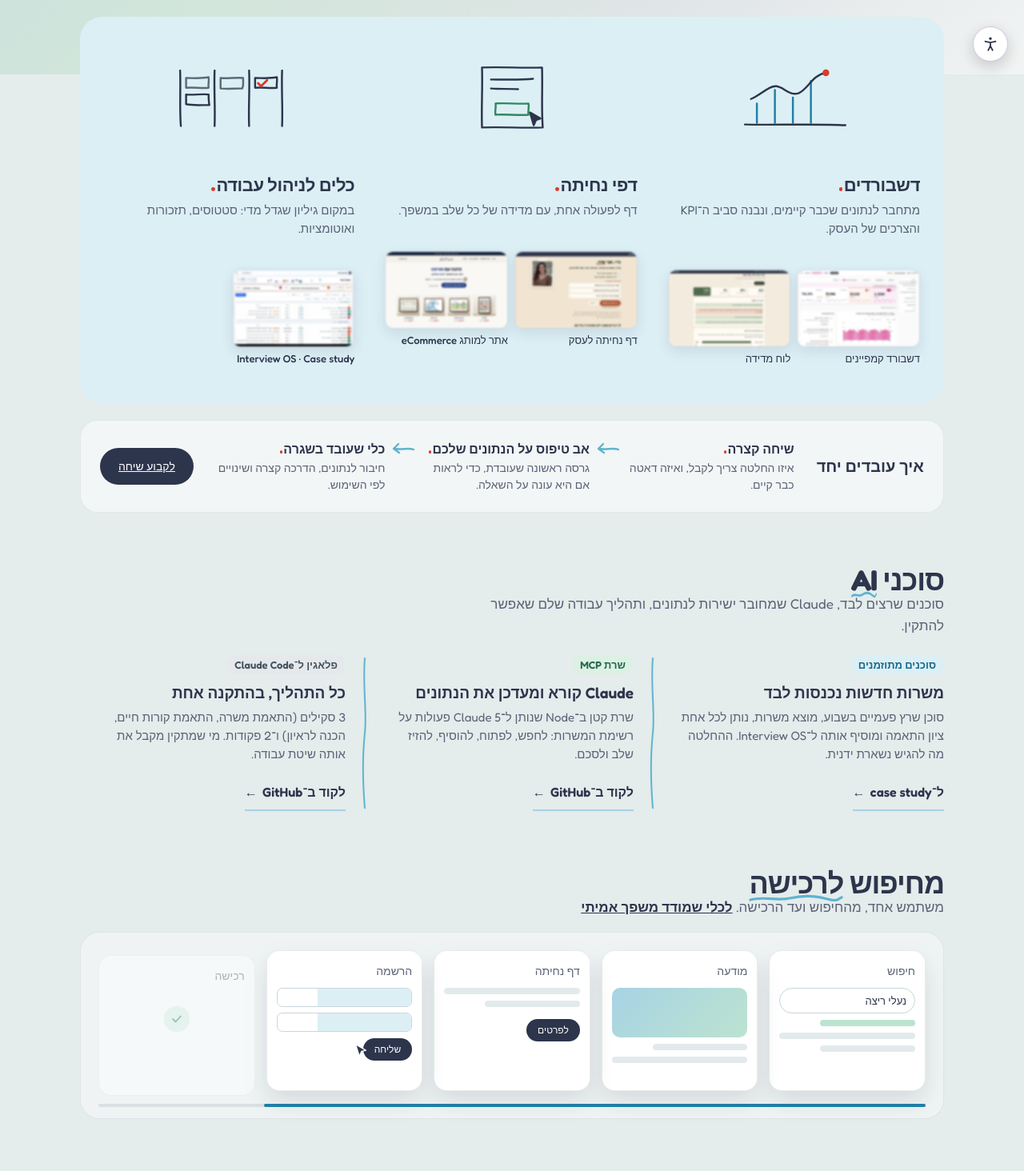
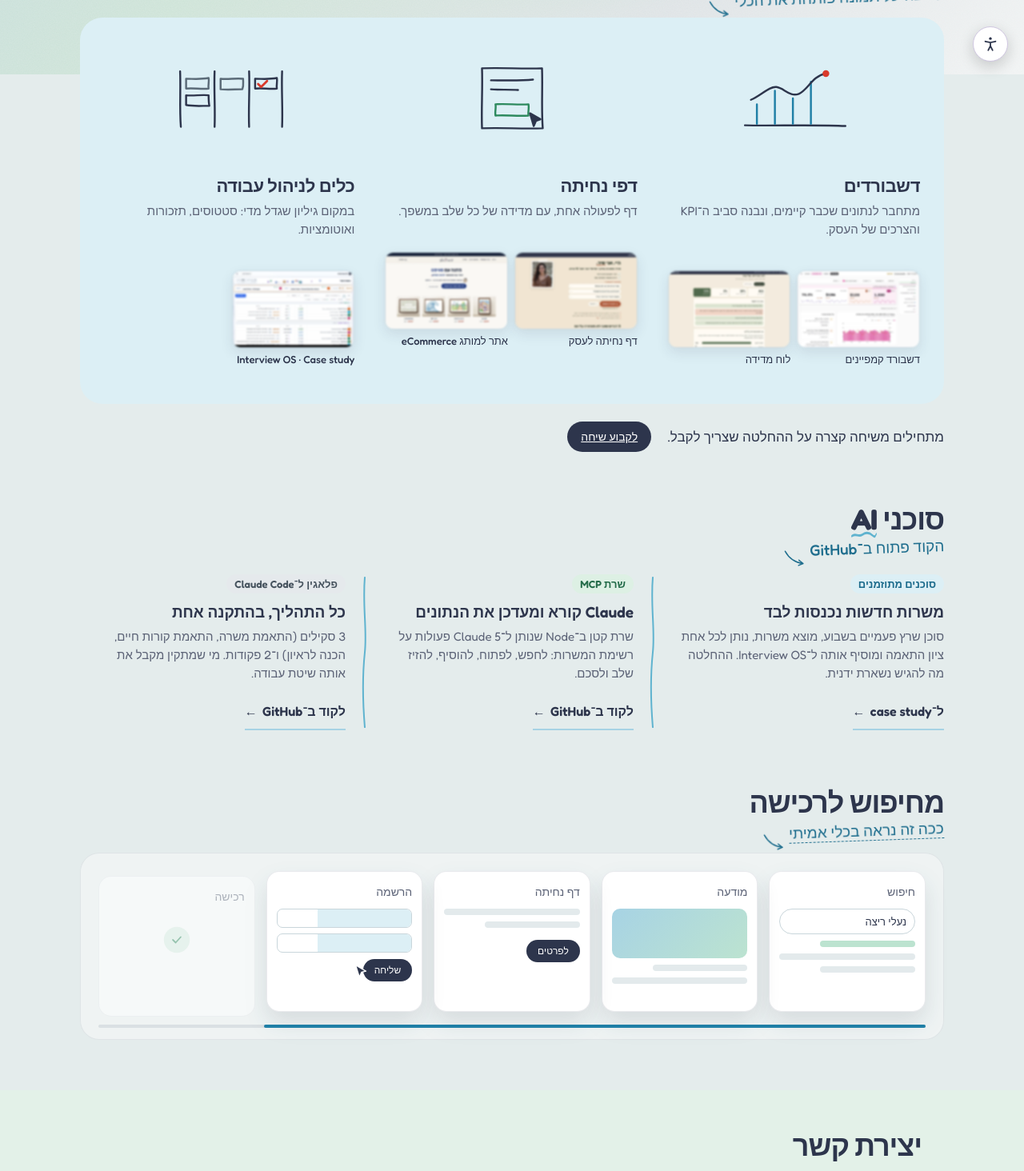
Before and after one commit to nimrodv10-arch/nimrod-showcase, a plain HTML site: page index.html in a window 1280 px wide. Shown: the part 707-2171 px from the top of the page at 80% size. Drawn offline with Linux system fonts and the light colour scheme; a web font is replaced by a local one.

Commit message:
Deslop: handwritten notes instead of section leads, fewer signature marks, one-line next step, WhatsApp in contact, hero single CTA, left-aligned facts
Co-Authored-By: Claude Opus 5.5 <noreply@anthropic.com>
Claude-Session: https://claude.ai/code/session_0111db7UG8ebnwzZUUMUR8SW

```diff
--- a/assets/sc-extra.css
+++ b/assets/sc-extra.css
@@ -400,3 +400,18 @@ button.nd-btn { cursor: pointer; font: inherit; }
 @media (prefers-reduced-motion: reduce) { .sv-ex img { transition: none; } }
 .sv-ex { margin-block-start: 14px !important; }
 .sv-ex a { flex: 0 1 calc(50% - 5px) !important; }
+
+/* deslop 25.11 */
+.sc-hnote { display: inline-flex; align-items: flex-end; gap: 4px; margin: -6px 0 18px; font: 500 19px/1.2 var(--font-hand); color: #1F6E8E; transform: rotate(-2deg); transform-origin: right; }
+.sc-hnote a { color: inherit; text-decoration: none; border-block-end: 1.5px dashed currentColor; }
+.sc-hnote svg { inline-size: 30px; block-size: 22px; fill: none; stroke: currentColor; stroke-width: 2; stroke-linecap: round; stroke-linejoin: round; transform: scaleX(-1) translateY(8px); }
+.sc-next { display: flex; flex-wrap: wrap; align-items: center; gap: 12px 20px; margin-block-start: 22px; }
+.sc-next p { margin: 0; font-size: 17px; color: var(--ink); }
+.sc-facts.sc-facts--row { justify-content: flex-start !important; }
+.sc-facts--row > div { justify-content: flex-start !important; }
+@keyframes fxDot { 0% { opacity: 0; transform: translateY(-.5em) scale(.6); } 70% { opacity: 1; transform: translateY(.06em) scale(1.05); } 100% { opacity: 1; transform: none; } }
+.sc-wa { transition: transform .15s cubic-bezier(.22,1,.36,1), box-shadow .15s; }
+@media (hover: hover) { .sc-wa:hover { transform: translateY(-2px); } }
+.sc-wa:active { transform: scale(.97); }
+@media (prefers-reduced-motion: reduce) { .sc-wa { transition: none; } }
+.sc-contact__ways { grid-template-columns: repeat(3, minmax(0,1fr)) !important; } @media (max-width: 767px) { .sc-contact__ways { grid-template-columns: minmax(0,1fr) !important; } }
--- a/index.html
+++ b/index.html
@@ -985,7 +985,6 @@ body { margin: 0; padding: var(--space-5); }
         <h1 class="fx-type sc-stage__title" dir="ltr" lang="en">NIMSKY</h1>
         <p class="sc-rot" dir="ltr" lang="en">From <span class="sc-rot__w" data-words="click|data|funnel">click</span><span class="sc-rot__c" aria-hidden="true"></span> to decision</p>
         <div class="sc-cta sc-cta--two">
-          <button type="button" class="nd-btn nd-btn--primary" data-cv aria-haspopup="dialog"><span class="sc-who">מגייסים</span>קורות חיים</button>
           <a class="nd-btn nd-btn--secondary sc-wa" href="https://wa.me/972542009594?text=%D7%94%D7%99%D7%99%20%D7%A0%D7%9E%D7%A8%D7%95%D7%93%2C%20%D7%94%D7%92%D7%A2%D7%AA%D7%99%20%D7%9E%D7%94%D7%90%D7%AA%D7%A8" target="_blank" rel="noopener" dir="ltr" lang="en"><svg viewBox="0 0 24 24" fill="currentColor" aria-hidden="true"><path d="M12 2a10 10 0 0 0-8.6 15.1L2 22l5-1.3A10 10 0 1 0 12 2Zm0 18.2a8.2 8.2 0 0 1-4.2-1.2l-.3-.2-3 .8.8-2.9-.2-.3A8.2 8.2 0 1 1 12 20.2Zm4.5-6.1c-.2-.1-1.5-.7-1.7-.8-.2-.1-.4-.1-.6.1l-.8 1c-.1.2-.3.2-.5.1a6.7 6.7 0 0 1-3.3-2.9c-.2-.4.2-.4.7-1.3.1-.2 0-.3 0-.4l-.8-1.9c-.2-.5-.4-.4-.6-.4h-.5a1 1 0 0 0-.7.3 3 3 0 0 0-.9 2.2 5.2 5.2 0 0 0 1.1 2.7 11.9 11.9 0 0 0 4.6 4c1.7.7 2.4.8 3.2.7a2.8 2.8 0 0 0 1.8-1.3 2.3 2.3 0 0 0 .2-1.3c-.1-.1-.3-.2-.5-.3Z"/></svg>LET'S TALK BUSINESS</a>
         </div>
         <nav class="sc-jump" aria-label="מקטעים בעמוד"><a href="#work">כלים ושירותים</a><a href="#ai">סוכני AI</a><a href="#journey">מחיפוש לרכישה</a></nav>
@@ -1001,26 +1000,18 @@ body { margin: 0; padding: var(--space-5); }
 
     <section aria-labelledby="work">
       <h2 id="work" class="sc-section">כלים <em class="sc-acc">ושירותים</em></h2>
-      <p class="sc-lead">מה אפשר לבנות, ודוגמאות אמיתיות לכל אחד.</p>
+      <p class="sc-hnote">לחיצה על תמונה פותחת את הכלי<svg viewBox="0 0 40 30" aria-hidden="true"><path d="M36 3c-6 12-16 20-30 22m0 0 7-6m-7 6 8 3"/></svg></p>
       <ul class="sc-build fx-reveal">
-        <li style="--c:#1F7FA6;--t:#DCEFF5"><div class="sv-pan" aria-hidden="true"><svg class="sv-ill" viewBox="0 0 160 100"><path d="M14 86c30 1 98-1 134 1"/><path d="M30 84V58M54 84V40M78 84V50M102 84V28" class="c" stroke-width="9"/><path d="M22 52c14-6 24-18 34-17s18 14 30 9 18-24 36-27" /><circle cx="122" cy="17" r="4.5" class="d"/></svg></div><div class="sv-bd"><h3>דשבורדים<i class="sv-dot"></i></h3><p>מתחבר לנתונים שכבר קיימים, ונבנה סביב ה־KPI והצרכים של העסק.</p><div class="sv-ex"><a href="tools/ua-dashboard/"><img src="assets/ua-dashboard.webp" alt="" width="960" height="600" loading="lazy"><span>דשבורד קמפיינים</span></a><a href="tools/shir-board/"><img src="assets/shir-board.webp" alt="" width="960" height="600" loading="lazy"><span>לוח מדידה</span></a></div></div></li>
-        <li style="--c:#2E8A5E;--t:#DDF0E4"><div class="sv-pan" aria-hidden="true"><svg class="sv-ill" viewBox="0 0 160 100"><path d="M40 10c26-1 54 1 80 0 1 26-1 54 1 80-28 1-54-1-81 0-1-27 1-53 0-80Z"/><path d="M52 26c18 0 38 1 56-1M52 38c12 1 24 0 36 1"/><path d="M58 58c14-1 30 1 44 0 1 6-1 11 0 15-15 1-30-1-44 0-1-5 1-10 0-15Z" class="c"/><path d="M104 70l14 8-6 2-3 7Z" class="i"/></svg></div><div class="sv-bd"><h3>דפי נחיתה<i class="sv-dot"></i></h3><p>דף לפעולה אחת, עם מדידה של כל שלב במשפך.</p><div class="sv-ex"><a href="tools/shir-landing/"><img src="assets/shir-landing.webp" alt="" width="960" height="600" loading="lazy"><span>דף נחיתה לעסק</span></a><a href="https://plotwist-art.netlify.app/" target="_blank" rel="noopener"><img src="assets/plotwist.webp" alt="" width="960" height="600" loading="lazy"><span>אתר למותג eCommerce</span></a></div></div></li>
-        <li style="--c:#5B6B78;--t:#E5E9EC"><div class="sv-pan" aria-hidden="true"><svg class="sv-ill" viewBox="0 0 160 100"><path d="M14 14c1 24-1 50 1 74M60 14c-1 25 1 49 0 74M106 14c1 24-1 50 0 74M150 14c-1 25 1 49 0 74"/><path d="M22 24c10 0 20 1 30-1 1 5-1 10 0 14-10 1-20-1-30 0Z" class="c"/><path d="M22 46c10 1 20-1 30 0 0 5 0 9 1 14-11 0-21 1-31-1Z"/><path d="M68 24c10 1 20-1 30 0 0 5 1 9-1 14-10 0-19 1-29 0Z" class="c"/><path d="M114 24c10 0 19 1 29-1 1 5-1 10 0 14-10 1-19-1-29 0Z"/><path d="M118 31l4 4 8-8" class="d2"/></svg></div><div class="sv-bd"><h3>כלים לניהול עבודה<i class="sv-dot"></i></h3><p>במקום גיליון שגדל מדי: סטטוסים, תזכורות ואוטומציות.</p><div class="sv-ex"><a href="tools/interview-os/"><img src="assets/interview-os.webp" alt="" width="960" height="600" loading="lazy"><span>Interview OS · Case study</span></a></div></div></li>
+        <li style="--c:#1F7FA6;--t:#DCEFF5"><div class="sv-pan" aria-hidden="true"><svg class="sv-ill" viewBox="0 0 160 100"><path d="M14 86c30 1 98-1 134 1"/><path d="M30 84V58M54 84V40M78 84V50M102 84V28" class="c" stroke-width="9"/><path d="M22 52c14-6 24-18 34-17s18 14 30 9 18-24 36-27" /><circle cx="122" cy="17" r="4.5" class="d"/></svg></div><div class="sv-bd"><h3>דשבורדים</h3><p>מתחבר לנתונים שכבר קיימים, ונבנה סביב ה־KPI והצרכים של העסק.</p><div class="sv-ex"><a href="tools/ua-dashboard/"><img src="assets/ua-dashboard.webp" alt="" width="960" height="600" loading="lazy"><span>דשבורד קמפיינים</span></a><a href="tools/shir-board/"><img src="assets/shir-board.webp" alt="" width="960" height="600" loading="lazy"><span>לוח מדידה</span></a></div></div></li>
+        <li style="--c:#2E8A5E;--t:#DDF0E4"><div class="sv-pan" aria-hidden="true"><svg class="sv-ill" viewBox="0 0 160 100"><path d="M40 10c26-1 54 1 80 0 1 26-1 54 1 80-28 1-54-1-81 0-1-27 1-53 0-80Z"/><path d="M52 26c18 0 38 1 56-1M52 38c12 1 24 0 36 1"/><path d="M58 58c14-1 30 1 44 0 1 6-1 11 0 15-15 1-30-1-44 0-1-5 1-10 0-15Z" class="c"/><path d="M104 70l14 8-6 2-3 7Z" class="i"/></svg></div><div class="sv-bd"><h3>דפי נחיתה</h3><p>דף לפעולה אחת, עם מדידה של כל שלב במשפך.</p><div class="sv-ex"><a href="tools/shir-landing/"><img src="assets/shir-landing.webp" alt="" width="960" height="600" loading="lazy"><span>דף נחיתה לעסק</span></a><a href="https://plotwist-art.netlify.app/" target="_blank" rel="noopener"><img src="assets/plotwist.webp" alt="" width="960" height="600" loading="lazy"><span>אתר למותג eCommerce</span></a></div></div></li>
+        <li style="--c:#5B6B78;--t:#E5E9EC"><div class="sv-pan" aria-hidden="true"><svg class="sv-ill" viewBox="0 0 160 100"><path d="M14 14c1 24-1 50 1 74M60 14c-1 25 1 49 0 74M106 14c1 24-1 50 0 74M150 14c-1 25 1 49 0 74"/><path d="M22 24c10 0 20 1 30-1 1 5-1 10 0 14-10 1-20-1-30 0Z" class="c"/><path d="M22 46c10 1 20-1 30 0 0 5 0 9 1 14-11 0-21 1-31-1Z"/><path d="M68 24c10 1 20-1 30 0 0 5 1 9-1 14-10 0-19 1-29 0Z" class="c"/><path d="M114 24c10 0 19 1 29-1 1 5-1 10 0 14-10 1-19-1-29 0Z"/><path d="M118 31l4 4 8-8" class="d2"/></svg></div><div class="sv-bd"><h3>כלים לניהול עבודה</h3><p>במקום גיליון שגדל מדי: סטטוסים, תזכורות ואוטומציות.</p><div class="sv-ex"><a href="tools/interview-os/"><img src="assets/interview-os.webp" alt="" width="960" height="600" loading="lazy"><span>Interview OS · Case study</span></a></div></div></li>
       </ul>
-      <div class="sc-steps">
-        <h3>איך עובדים יחד</h3>
-        <ol>
-          <li><b>שיחה קצרה</b><span>איזו החלטה צריך לקבל, ואיזה דאטה כבר קיים.</span></li>
-          <li><b>אב טיפוס על הנתונים שלכם</b><span>גרסה ראשונה שעובדת, כדי לראות אם היא עונה על השאלה.</span></li>
-          <li><b>כלי שעובד בשגרה</b><span>חיבור לנתונים, הדרכה קצרה ושינויים לפי השימוש.</span></li>
-        </ol>
-        <a class="nd-btn nd-btn--primary" href="#contact" data-topic="פרויקט">לקבוע שיחה</a>
-      </div>
+      <div class="sc-next"><p>מתחילים משיחה קצרה על ההחלטה שצריך לקבל.</p><a class="nd-btn nd-btn--primary" href="#contact" data-topic="פרויקט">לקבוע שיחה</a></div>
     </section>
 
     <section aria-labelledby="ai">
       <h2 id="ai" class="sc-section">סוכני <em class="sc-acc">AI</em></h2>
-      <p class="sc-lead">סוכנים שרצים לבד, Claude שמחובר ישירות לנתונים, ותהליך עבודה שלם שאפשר להתקין.</p>
+      <p class="sc-hnote">הקוד פתוח ב־GitHub<svg viewBox="0 0 40 30" aria-hidden="true"><path d="M36 3c-6 12-16 20-30 22m0 0 7-6m-7 6 8 3"/></svg></p>
       <ul class="sc-ai">
         <li><span class="sc-ai__k">סוכנים מתוזמנים</span><b>משרות חדשות נכנסות לבד</b><p>סוכן שרץ פעמיים בשבוע, מוצא משרות, נותן לכל אחת ציון התאמה ומוסיף אותה ל־Interview OS. ההחלטה מה להגיש נשארת ידנית.</p><a href="tools/interview-os/">ל־case study <span aria-hidden="true">←</span></a></li>
         <li><span class="sc-ai__k">שרת MCP</span><b>Claude קורא ומעדכן את הנתונים</b><p>שרת קטן ב־Node שנותן ל־Claude 5 פעולות על רשימת המשרות: לחפש, לפתוח, להוסיף, להזיז שלב ולסכם.</p><a href="https://github.com/nimrodv10-arch/nimrod-showcase/tree/main/claude/interview-os-mcp" target="_blank" rel="noopener">לקוד ב־GitHub <span aria-hidden="true">←</span></a></li>
@@ -1029,8 +1020,8 @@ body { margin: 0; padding: var(--space-5); }
     </section>
 
     <section aria-labelledby="journey">
-      <h2 id="journey" class="sc-section">מחיפוש <em class="sc-acc">לרכישה</em></h2>
-      <p class="sc-lead">משתמש אחד, מהחיפוש ועד הרכישה. <a href="tools/shir-board/">לכלי שמודד משפך אמיתי</a></p>
+      <h2 id="journey" class="sc-section">מחיפוש לרכישה</h2>
+      <p class="sc-hnote"><a href="tools/shir-board/">ככה זה נראה בכלי אמיתי</a><svg viewBox="0 0 40 30" aria-hidden="true"><path d="M36 3c-6 12-16 20-30 22m0 0 7-6m-7 6 8 3"/></svg></p>
       <div class="sc-journey" id="fv-one" aria-label="איור: משתמש מחפש, רואה מודעה, נכנס לדף נחיתה, נרשם ורוכש">
         <div class="sj-row" aria-hidden="true">
           <div class="sj"><div class="sj-t">חיפוש</div><div class="sj-bar"><span class="sj-typed"></span><span class="sj-c"></span></div><div class="sj-r w hl"></div><div class="sj-r"></div><div class="sj-r w"></div></div>
@@ -1049,10 +1040,10 @@ body { margin: 0; padding: var(--space-5); }
 
     <section class="sc-contact" id="contact" aria-labelledby="contact-h">
       <div class="sc-contact__head">
-        <h2 id="contact-h" class="sc-section">יצירת <em class="sc-acc">קשר</em></h2>
-        <p>למשרות ולפרויקטים. הכי מהיר: לינקדאין או מייל.</p>
+        <h2 id="contact-h" class="sc-section">יצירת קשר</h2>
       </div>
       <div class="sc-contact__ways">
+        <a class="sc-way" href="https://wa.me/972542009594?text=%D7%94%D7%99%D7%99%20%D7%A0%D7%9E%D7%A8%D7%95%D7%93%2C%20%D7%94%D7%92%D7%A2%D7%AA%D7%99%20%D7%9E%D7%94%D7%90%D7%AA%D7%A8" target="_blank" rel="noopener"><svg viewBox="0 0 24 24" fill="currentColor" aria-hidden="true"><path d="M12 2a10 10 0 0 0-8.6 15.1L2 22l5-1.3A10 10 0 1 0 12 2Zm0 18.2a8.2 8.2 0 0 1-4.2-1.2l-.3-.2-3 .8.8-2.9-.2-.3A8.2 8.2 0 1 1 12 20.2Z"/></svg><span><b>וואטסאפ</b><small>הכי מהיר</small></span></a>
         <a class="sc-way" href="https://linkedin.com/in/nimrod-vassal" target="_blank" rel="noopener"><svg viewBox="0 0 24 24" fill="currentColor" aria-hidden="true"><path d="M20.4 2H3.6A1.6 1.6 0 0 0 2 3.6v16.8A1.6 1.6 0 0 0 3.6 22h16.8a1.6 1.6 0 0 0 1.6-1.6V3.6A1.6 1.6 0 0 0 20.4 2ZM8 19H5V9h3v10ZM6.5 7.7a1.8 1.8 0 1 1 0-3.5 1.8 1.8 0 0 1 0 3.5ZM19 19h-3v-5c0-1.2 0-2.7-1.6-2.7-1.7 0-1.9 1.3-1.9 2.6V19h-3V9h2.9v1.4h.1a3.1 3.1 0 0 1 2.8-1.6c3 0 3.6 2 3.6 4.6V19Z"/></svg><span><b>לינקדאין</b><small>nimrod-vassal</small></span></a>
         <div class="sc-way"><svg viewBox="0 0 24 24" fill="none" stroke="currentColor" stroke-width="1.8" aria-hidden="true"><rect x="3" y="5" width="18" height="14" rx="2"/><path d="m3 7 9 6 9-6"/></svg><span><b>מייל</b><small dir="ltr">nimrodv10@gmail.com</small></span><button type="button" class="sc-copy" data-copy="nimrodv10@gmail.com">להעתיק</button></div>
       </div>
```
